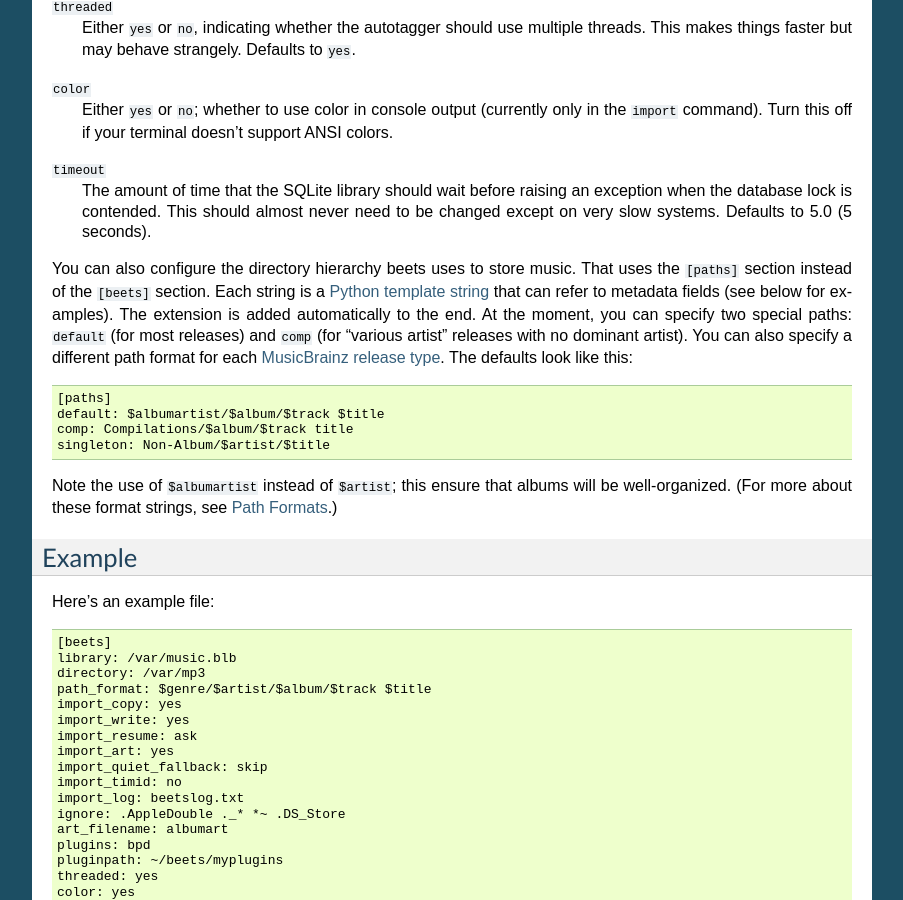
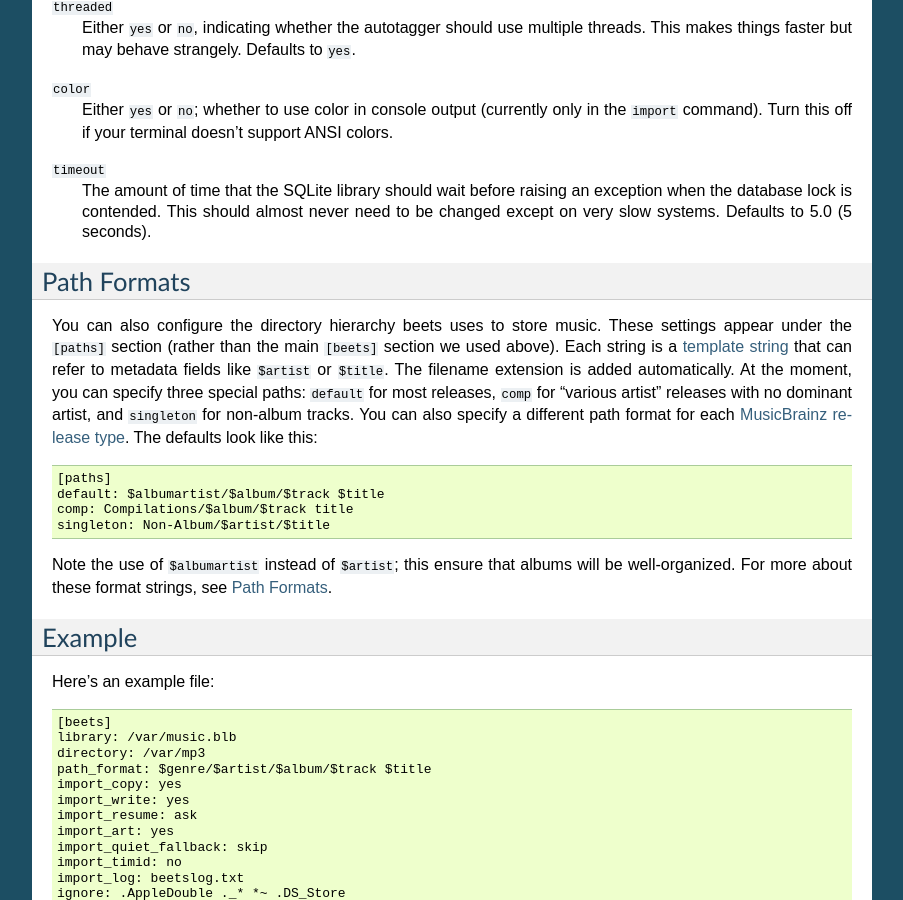
Before and after one commit to google-code-export/beets, a Sphinx documentation site: the page built from docs/reference/config.rst, in a window 1280 px wide and 900 px high, scrolled down 1538 px. Shown: the whole window, without its empty margins (198-1101 px from the left). Built offline with Sphinx 7.4.7, drawn with Linux system fonts in a browser that asks for light colours.

Commit message:
fix some discussion of path formatting

```diff
--- a/docs/reference/config.rst
+++ b/docs/reference/config.rst
@@ -103,14 +103,17 @@
     exception when the database lock is contended. This should almost never need
     to be changed except on very slow systems. Defaults to 5.0 (5 seconds).
 
-You can also configure the directory hierarchy beets uses to store music. That
-uses the ``[paths]`` section instead of the ``[beets]`` section. Each string is
-a `Python template string`_ that can refer to metadata fields (see below for
-examples). The extension is added automatically to the end. At the moment, you
-can specify two special paths: ``default`` (for most releases) and ``comp`` (for
-"various artist" releases with no dominant artist). You can also specify a
-different path format for each `MusicBrainz release type`_. The defaults look
-like this::
+Path Formats
+------------
+
+You can also configure the directory hierarchy beets uses to store music.  These
+settings appear under the ``[paths]`` section (rather than the main ``[beets]``
+section we used above).  Each string is a `template string`_ that can refer to
+metadata fields like ``$artist`` or ``$title``. The filename extension is added
+automatically. At the moment, you can specify three special paths: ``default``
+for most releases, ``comp`` for "various artist" releases with no dominant
+artist, and ``singleton`` for non-album tracks. You can also specify a different
+path format for each `MusicBrainz release type`_. The defaults look like this::
 
     [paths]
     default: $albumartist/$album/$track $title
@@ -118,10 +121,10 @@
     singleton: Non-Album/$artist/$title
 
 Note the use of ``$albumartist`` instead of ``$artist``; this ensure that albums
-will be well-organized. (For more about these format strings, see
-:doc:`pathformat`.)
+will be well-organized. For more about these format strings, see
+:doc:`pathformat`.
 
-.. _Python template string:
+.. _template string:
     http://docs.python.org/library/string.html#template-strings
 .. _MusicBrainz release type:
     http://wiki.musicbrainz.org/ReleaseType
--- a/docs/reference/pathformat.rst
+++ b/docs/reference/pathformat.rst
@@ -1,7 +1,7 @@
 Path Formats
 ============
 
-The ``[paths]`` section of the config file (read more on the [Usage] page) lets
+The ``[paths]`` section of the config file (see :doc:`config`) lets
 you specify the directory and file naming scheme for your music library. You
 specify templates using Python template string notation---that is, prefixing
 names with ``$`` characters---and beets fills in the appropriate values.
```
